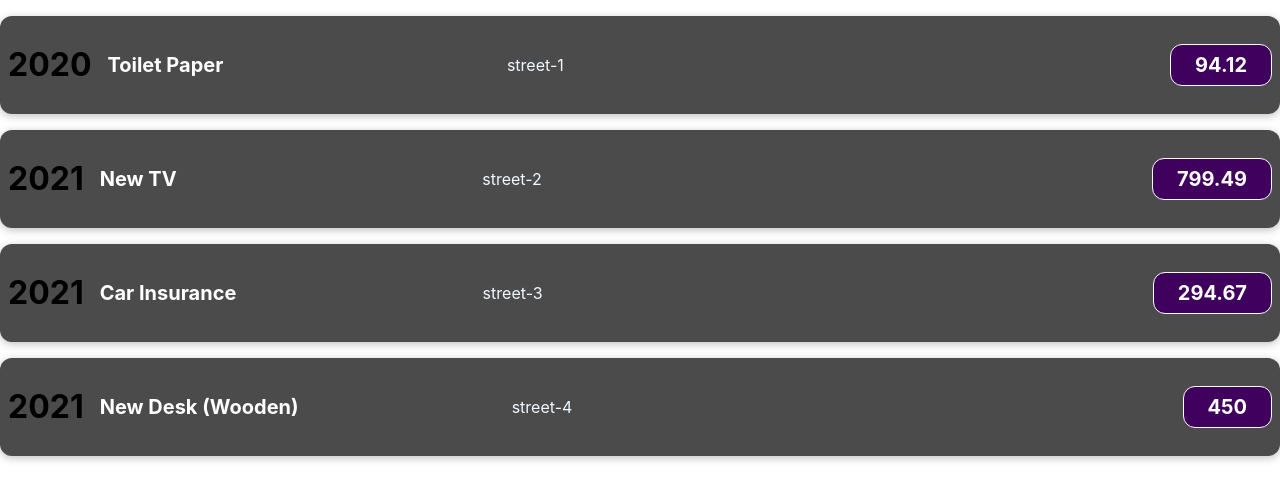
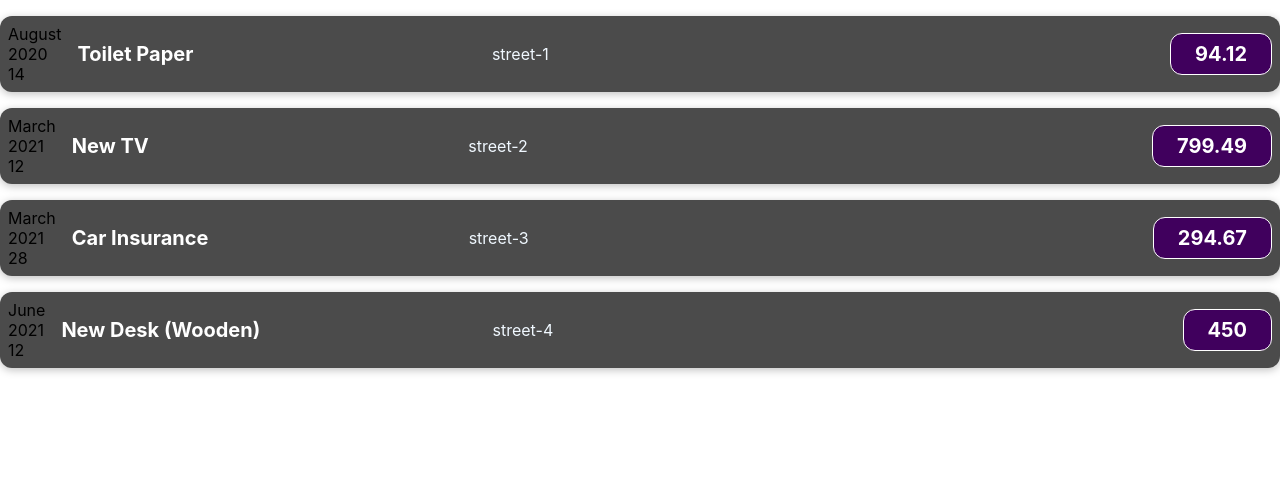
Before and after one commit to Divygupta208/React-basics, a React (Create React App) app in the folder expense-app/: page / in a window 1280 px wide. Shown: the top 500 px of the page. Built offline with nearby package versions, Linux system fonts and the light colour scheme.

Commit message:
Date Component

```diff
--- /dev/null
+++ b/expense-app/src/components/ExpenseDate.js
@@ -0,0 +1,17 @@
+import React from "react";
+
+export const ExpenseDate = ({ expdate }) => {
+  let month = expdate.toLocaleString("en-US", { month: "long" });
+  let day = expdate.toLocaleString("en-US", { day: "2-digit" });
+  let year = expdate.getFullYear();
+
+  return (
+    <div>
+      <div>{month}</div>
+      <div>{year}</div>
+      <div>{day}</div>
+    </div>
+  );
+};
+
+export default ExpenseDate;
--- /dev/null
+++ b/expense-app/src/components/ExpenseDetails.js
@@ -0,0 +1,13 @@
+import React from "react";
+
+const ExpenseDetails = ({ title, loc, amount }) => {
+  return (
+    <div className="expense-item__description">
+      <h2>{title}</h2>
+      <div className="expense-location">{loc}</div>
+      <div className="expense-item__price">{amount}</div>
+    </div>
+  );
+};
+
+export default ExpenseDetails;
--- a/expense-app/src/components/ExpenseItems.js
+++ b/expense-app/src/components/ExpenseItems.js
@@ -1,5 +1,7 @@
 import React from "react";
 import "./ExpenseItems.css";
+import ExpenseDate from "./ExpenseDate";
+import ExpenseDetails from "./ExpenseDetails";
 
 function ExpenseItems({
   expenseDate,
@@ -9,12 +11,12 @@ function ExpenseItems({
 }) {
   return (
     <div className="expense-item">
-      <h1>{expenseDate}</h1>
-      <div className="expense-item__description">
-        <h2>{expenseTitle}</h2>
-        <div className="expense-location">{expenseLoc}</div>
-        <div className="expense-item__price">{expenseAmount}</div>
-      </div>
+      <ExpenseDate expdate={expenseDate}></ExpenseDate>
+      <ExpenseDetails
+        amount={expenseAmount}
+        loc={expenseLoc}
+        title={expenseTitle}
+      ></ExpenseDetails>
     </div>
   );
 }
--- a/expense-app/src/components/ExpenseItemss.js
+++ b/expense-app/src/components/ExpenseItemss.js
@@ -6,7 +6,7 @@ const ExpenseItemss = ({ expenses }) => {
     <div>
       {expenses.map((item) => (
         <ExpenseItems
-          expenseDate={item.date.getFullYear()}
+          expenseDate={item.date}
           expenseTitle={item.title}
           expenseAmount={item.amount}
           expenseLoc={item.location}
```
